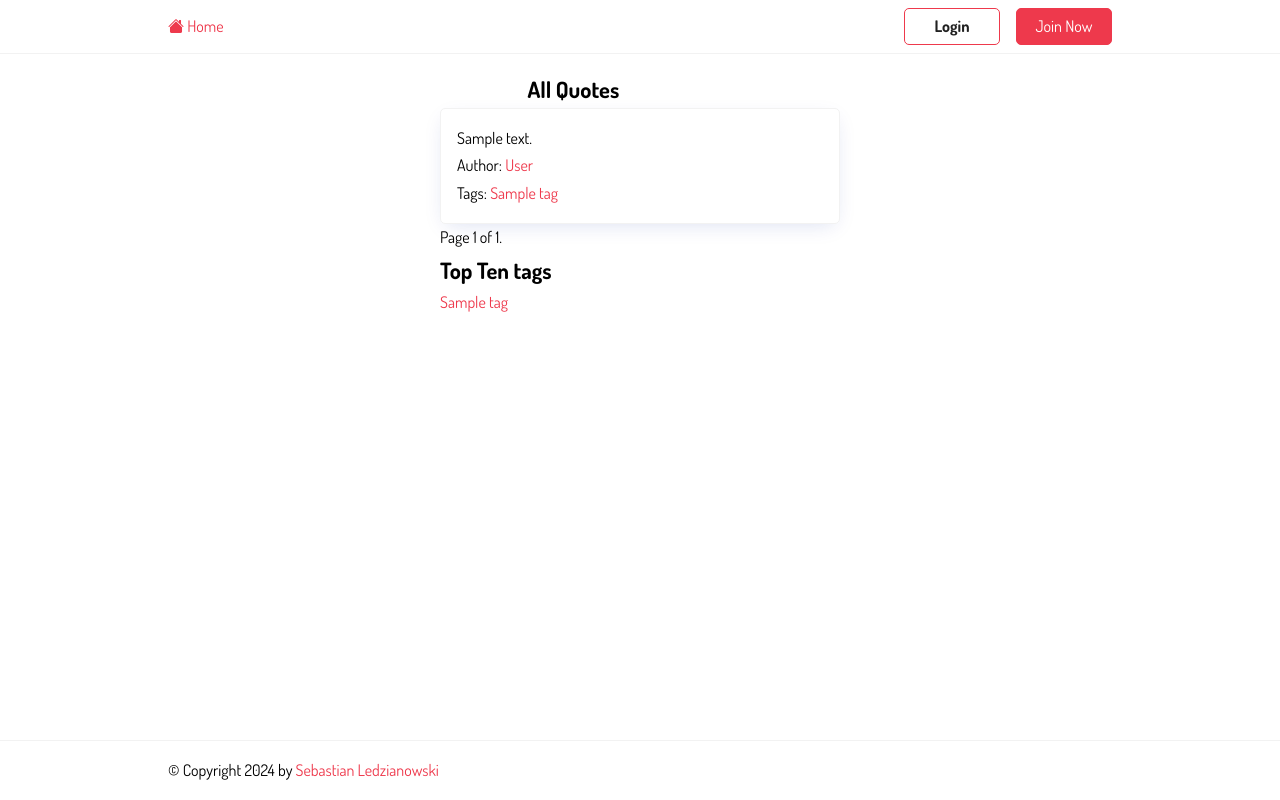
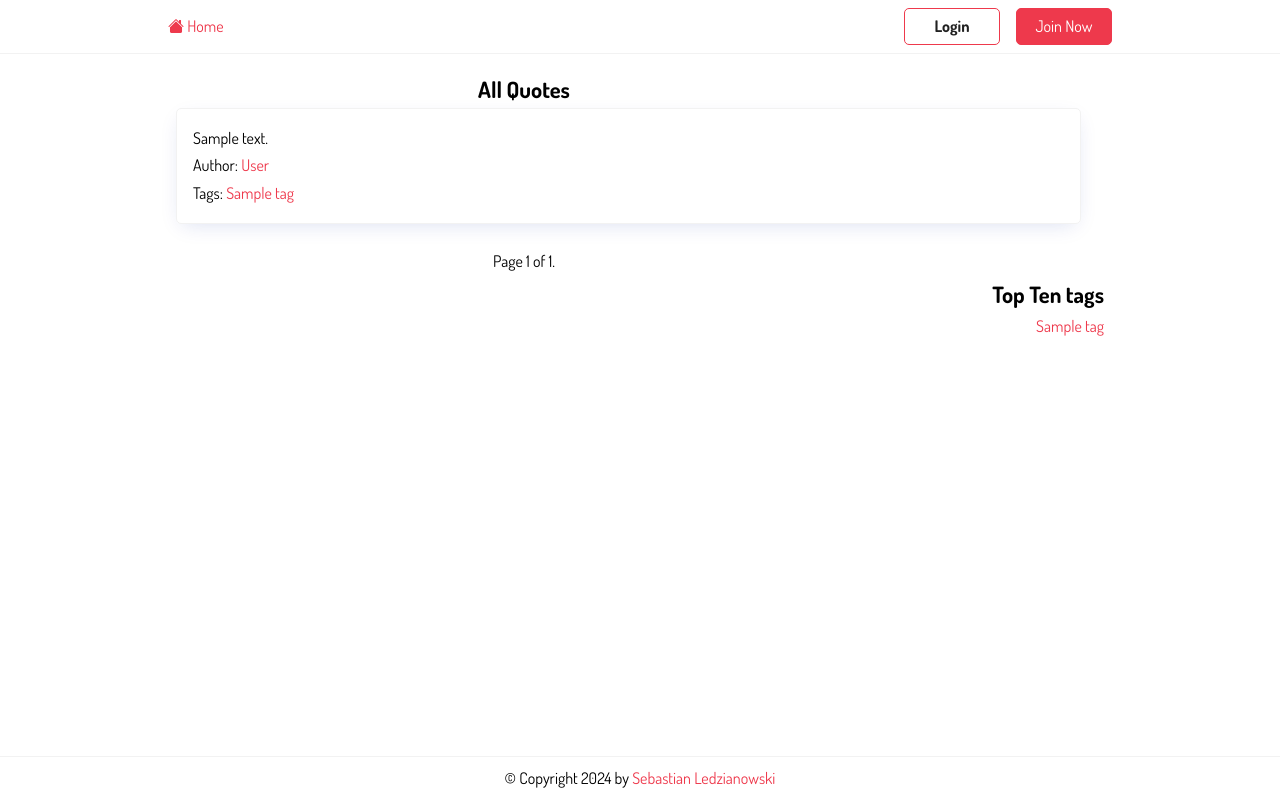
Before and after one commit to sebastianLedzianowski/django, a Django app: page / in a window 1280 px wide. Run offline with Django 5.2, Linux system fonts and the light colour scheme; tables that the repository leaves empty hold one stand-in row (values such as "Sample post").

Commit message:
Add <style>

```diff
--- a/quotesapp/views.py
+++ b/quotesapp/views.py
@@ -26,7 +26,8 @@ def add_tag(request):
 def tag_detail(request, tag_name):
     tag = get_object_or_404(Tag, name=tag_name)
     quotes_with_tag = tag.quote_set.all()
-    context = {'tag': tag, 'quotes': quotes_with_tag}
+    top_tags = Tag.objects.annotate(quote_count=Count('quote')).order_by('-quote_count')[:10]
+    context = {'tag': tag, 'quotes': quotes_with_tag, 'top_tags': top_tags}
     return render(request, 'quotesapp/tag_detail.html', context)
 
 def top_tags(request):
--- a/static/css/style.css
+++ b/static/css/style.css
@@ -1,5 +1,7 @@
 @import url('https://fonts.googleapis.com/css2?family=Dosis:wght@200;300;400;500;700;800&display=swap');
 @import url('https://cdn.jsdelivr.net/npm/bootstrap-icons@1.10.2/font/bootstrap-icons.css');
+
+/* Wspólne style dla wszystkich stron */
 
 :root {
   --color-primary: #ee394c;
@@ -35,7 +37,10 @@ input, button, textarea {
   font: inherit;
 }
 
-input[type='text']:focus, input[type='email']:focus, input[type='password']:focus, textarea:focus {
+input[type='text']:focus,
+input[type='email']:focus,
+input[type='password']:focus,
+textarea:focus {
   outline: 0;
   box-shadow: 0 0 0 0.125rem rgb(0 209 178 / 25%);
   border: solid 1px var(--color-input);
@@ -52,7 +57,6 @@ body {
   line-height: 1.7;
   display: flex;
   flex-direction: column;
-  margin: 0;
 }
 
 h1 {
@@ -74,21 +78,12 @@ a:hover {
 }
 
 .container {
-  display: flex;
   max-width: 960px;
   margin: 0 auto;
   padding: 0.5rem;
 }
 
-.col-md-8 {
-  flex: 0 0 66.66667%;
-  max-width: 66.66667%;
-}
-
-.col-md-4 {
-  flex: 0 0 33.33333%;
-  max-width: 33.33333%;
-}
+/* Wspólne style dla nagłówka */
 
 .header {
   border-bottom: solid 1px var(--color-light);
@@ -126,6 +121,8 @@ a:hover {
   text-decoration: none;
 }
 
+/* Wspólne style dla sekcji "feature" */
+
 .feature {
   display: flex;
   justify-content: space-between;
@@ -148,12 +145,15 @@ a:hover {
   height: auto;
 }
 
+/* Wspólne style dla kart i formularzy */
+
 .card {
   border: solid 1px var(--color-light);
   padding: 1rem;
   border-radius: var(--border-radius);
   box-shadow: rgb(11 43 158 / 15%) 0px 6px 20px -6px;
   min-width: 400px;
+  margin-bottom: 1.5rem;
 }
 
 form > * {
@@ -161,7 +161,8 @@ form > * {
   margin-bottom: 0.5rem;
 }
 
-form > input[type='submit'], form > button {
+form > input[type='submit'],
+form > button {
   margin: 1rem 0;
 }
 
@@ -178,7 +179,10 @@ hr {
   background-color: var(--color-light);
 }
 
-input[type='text'], input[type='email'], input[type='password'], textarea {
+input[type='text'],
+input[type='email'],
+input[type='password'],
+textarea {
   border-radius: var(--border-radius);
   border: solid 1px var(--color-gray);
   width: 100%;
@@ -188,6 +192,8 @@ input[type='text'], input[type='email'], input[type='password'], textarea {
 textarea {
   max-height: 7rem;
 }
+
+/* Wspólne style dla listy zadań */
 
 .tasks {
   list-style: none;
@@ -218,43 +224,16 @@ textarea {
   color: var(--color-dark);
 }
 
-.task {
-  margin-bottom: auto;
-}
-
-.badge {
-  font-size: 0.5rem;
-  padding: 0.25rem 1rem;
-  color: var(--color-white);
-  border-radius: 2rem;
-  align-self: flex-start;
-}
-
-.badge-completed {
-  background-color: var(--color-success);
-}
-
-.badge-pending {
-  background-color: var(--color-warning);
-}
-
-.completed {
-  text-decoration: line-through;
-}
-
-.completed:hover {
-  text-decoration: line-through;
-}
-
-.footer p {
-  text-align: center;
-}
+/* Wspólne style dla stopki */
 
 .footer {
+  text-align: center;
   margin-top: auto;
   padding: 0.5rem 0;
   border-top: solid 1px var(--color-light);
 }
+
+/* Wspólne style dla przycisków */
 
 .btn {
   padding: 0.25rem 0.75rem;
@@ -283,6 +262,8 @@ textarea {
   color: var(--color-white);
 }
 
+/* Wspólne style dla alertów */
+
 .alert {
   padding: 0.25rem 0.75rem;
   border-radius: 0.5rem;
@@ -308,6 +289,8 @@ textarea {
   color: var(--color-light);
 }
 
+/* Wspólne style dla dodatkowych elementów */
+
 .text-center {
   text-align: center;
 }
@@ -328,6 +311,8 @@ textarea {
   min-height: 70vh;
 }
 
+/* Styl dla małych ekranów */
+
 @media (max-width: 576px) {
   .header > .container {
     display: flex;
@@ -336,15 +321,19 @@ textarea {
     align-items: center;
     gap: 1rem;
   }
+
   .brand {
     order: 1;
   }
+
   .card {
     max-width: 360px;
   }
+
   .feature {
     flex-direction: column;
   }
+
   .feature-content,
   .feature-image {
     width: 100%;
@@ -353,10 +342,12 @@ textarea {
   .feature-image {
     order: 1;
   }
+
   .feature-content {
     order: 2;
     text-align: center;
   }
+
   .feature-content .cta {
     align-self: center;
   }
--- a/templates/base.html
+++ b/templates/base.html
@@ -44,7 +44,7 @@
         </div>
     </main>
     <footer class="footer">
-        <div class="container">
+        <div class="container-center">
             <p>&copy; Copyright {% now "Y" %} by <a href="https://github.com/sebastianLedzianowski">Sebastian Ledzianowski</a></p>
         </div>
     </footer>
--- a/templates/home.html
+++ b/templates/home.html
@@ -3,14 +3,54 @@
 {% load static %}
 
 {% block content %}
+<style>
+    .row {
+        display: flex;
+        flex-wrap: wrap;
+    }
+
+    .col-md-9 {
+        flex: 0 0 75%;
+    }
+
+    .col {
+        margin-bottom: 17px;
+    }
+    .card {
+        width: 130%;
+    }
+
+    .col-md-3 {
+        flex: 0 0 25%;
+        text-align: right;
+    }
+
+    .tag-item {
+        display: block;
+        margin-bottom: 7px;
+    }
+
+    .task-controls {
+        flex-direction: row;
+        justify-content: flex-end;
+    }
+
+    .pagination {
+        display: flex;
+        justify-content: center;
+    }
+    .tag-item {
+      margin-bottom: 1rem;
+    }
+
+</style>
 <div class="container">
     <div class="row">
-        <div class="col-md-8">
+        <div class="col-md-9">
             <h2 class="text-center">All Quotes</h2>
-            <div class="row row-cols-1 row-cols-md-2 g-4">
-                {% for quote in quotes %}
+            {% for quote in quotes %}
                 <div class="col">
-                    <div class="card h-100">
+                    <div class="card mb-3">
                         <div class="card-body">
                             <p class="card-text">{{ quote.content }}</p>
                             <p class="card-text">Author: <a href="{% url 'author_detail' pk=quote.author.id %}">{{ quote.author.fullname }}</a></p>
@@ -25,7 +65,6 @@
                     </div>
                 </div>
                 {% endfor %}
-            </div>
             <div class="pagination mt-4">
                 <span class="step-links">
                     {% if quotes.has_previous %}
@@ -37,8 +76,9 @@
                     {% endif %}
                 </span>
             </div>
+            </div>
         </div>
-        <div class="col-md-4">
+        <div class="col-md-3">
             <h2>Top Ten tags</h2>
             {% for tag in top_tags %}
             <span class="tag-item">
```
Also changed, not shown: quotesapp/templates/quotesapp/tag_detail.html (+48 -6 lines).
